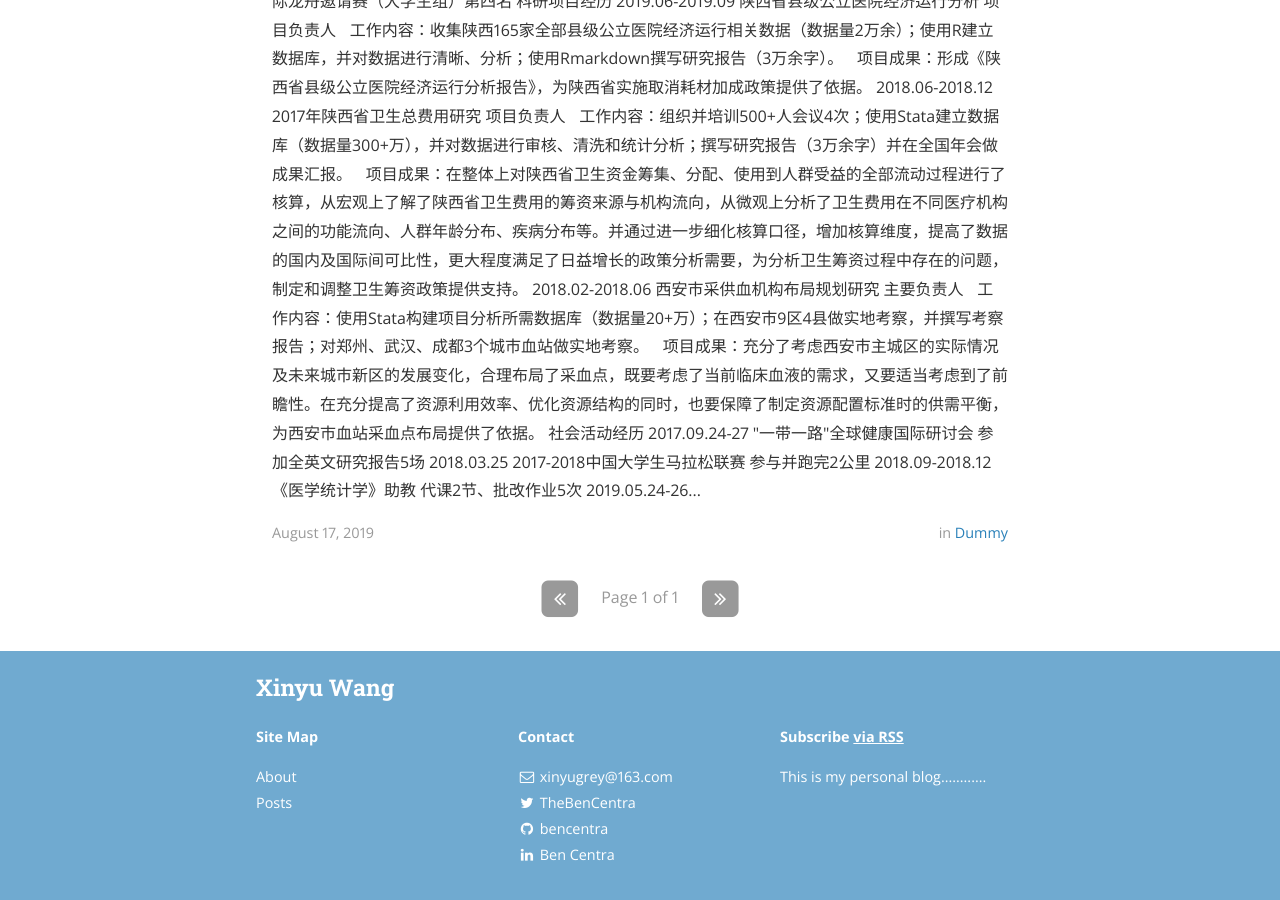
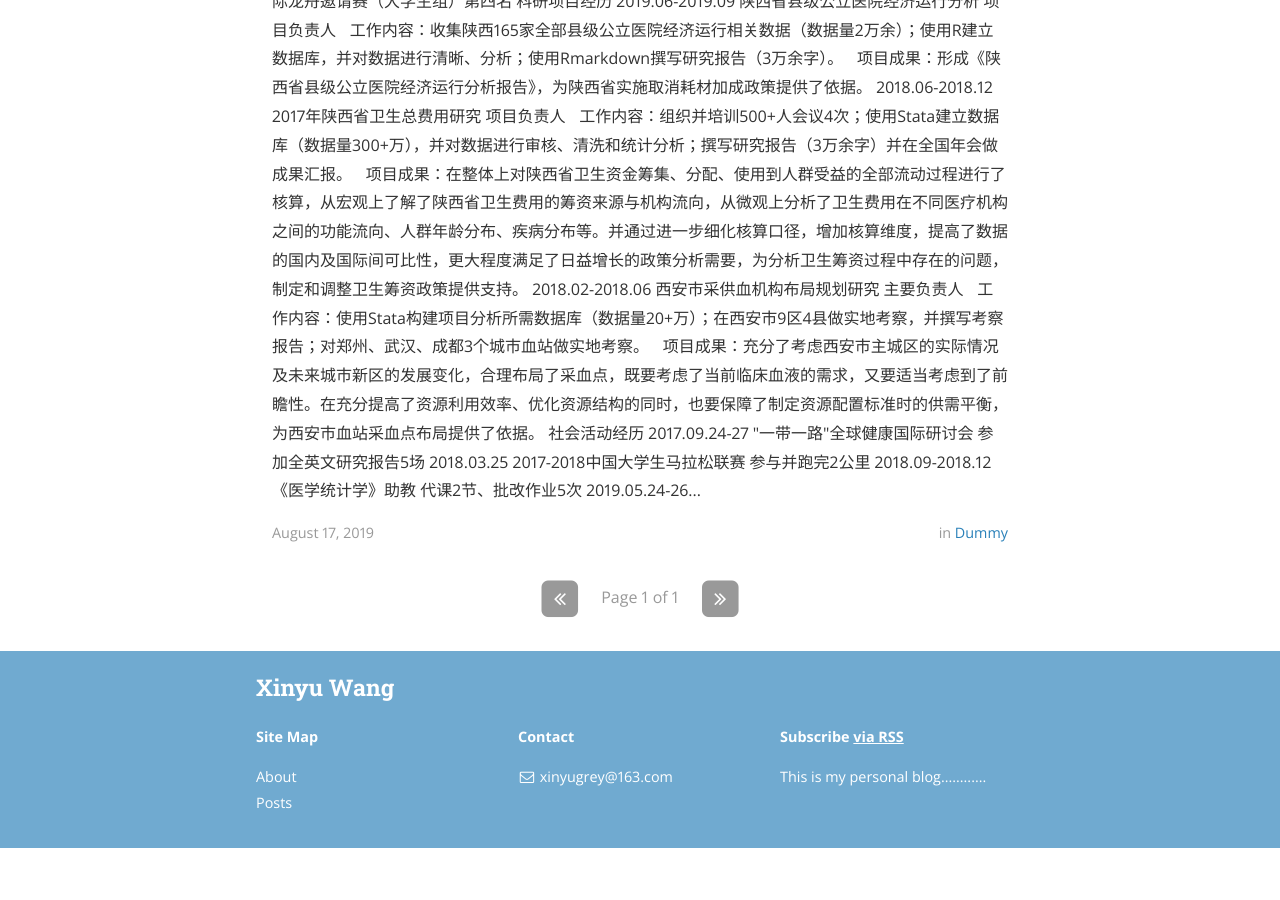
Before and after one commit to XinyuGrey/xinyuwang.github.io, a Jekyll site: the page built from index.html, in a window 1280 px wide and 900 px high, scrolled down 729 px. Built offline with Jekyll 4.4.1, drawn with Linux system fonts in a browser that asks for light colours; nearby versions of some CDN libraries; the list of posts is cut into pages by our own code; after the commit the page ends 1577 px from its top, so only the background shows below that; part of the change alters nothing that is shown.

Commit message:
Update post

```diff
--- a/_config.yml
+++ b/_config.yml
@@ -69,118 +69,7 @@ descriptions:
 #     url: https://twitter.com/TheBenCentra # URL of your profile (leave blank to not display in footer)
 #     desc: Follow me on Twitter            # Description to display as link title, etc
 #     share: true                           # Include in the "Share" section of posts
-social:
-  - name: Twitter
-    icon: twitter
-    username: TheBenCentra
-    url: https://twitter.com/TheBenCentra
-    desc: Follow me on Twitter
-    share: true
 
-  - name: Facebook
-    icon: facebook
-    username: thebencentra
-    url:
-    desc: Friend me on Facebook
-    share: true
-
-  - name: GitHub
-    icon: github
-    username: bencentra
-    url: https://github.com/bencentra
-    desc: Fork me on GitHub
-    share: false
-
-  - name: LinkedIn
-    icon: linkedin
-    username: Ben Centra
-    url: https://www.linkedin.com/pub/ben-centra/47/769/60a
-    desc: Connect with me on LinkedIn
-    share: true
-
-  - name: Google+
-    icon: google-plus
-    username:
-    url:
-    desc: Add me to your Circles
-    share: true
-
-  - name: YouTube
-    icon: youtube
-    username:
-    url:
-    desc: Subscribe on YouTube
-    share: false
-
-  - name: Instagram
-    icon: instagram
-    username:
-    url:
-    desc: Follow me on Instagram
-    share: false
-
-  - name: Pinterest
-    icon: pinterest
-    username:
-    url:
-    desc: Follow me on Pinterest
-    share: true
-
-  - name: SoundCloud
-    icon: soundcloud
-    username:
-    url:
-    desc: Follow me on SoundCloud
-    share: false
-
-  - name: Tumblr
-    icon: tumblr
-    username:
-    url:
-    desc: Follow me on Tumblr
-    share: false
-
-  - name: Steam
-    icon: steam
-    username:
-    url:
-    desc: Friend me on Steam
-    share: false
-
-  - name: Dribbble
-    icon: dribbble
-    username:
-    url:
-    desc: Follow me on Dribble
-    share: false
-
-  - name: Vimeo
-    icon: vimeo-square
-    username:
-    url:
-    desc: Follow me on Vimeo
-    share: false
-
-  - name: Vine
-    icon: vine
-    username:
-    url:
-    desc: Follow me on Vine
-    share: false
-
-  - name: Reddit
-    icon: reddit
-    username:
-    url:
-    desc: Share to Reddit
-    share: true
-
-  - name: "Hacker News"
-    icon: hacker-news
-    username:
-    url:
-    desc: Share to Hacker News
-    share: false
 
 # Social sharing protocols
 # These are for automatically generating sharing metadata for FB and Twitter
```
Also changed, not shown: 1 other file.
